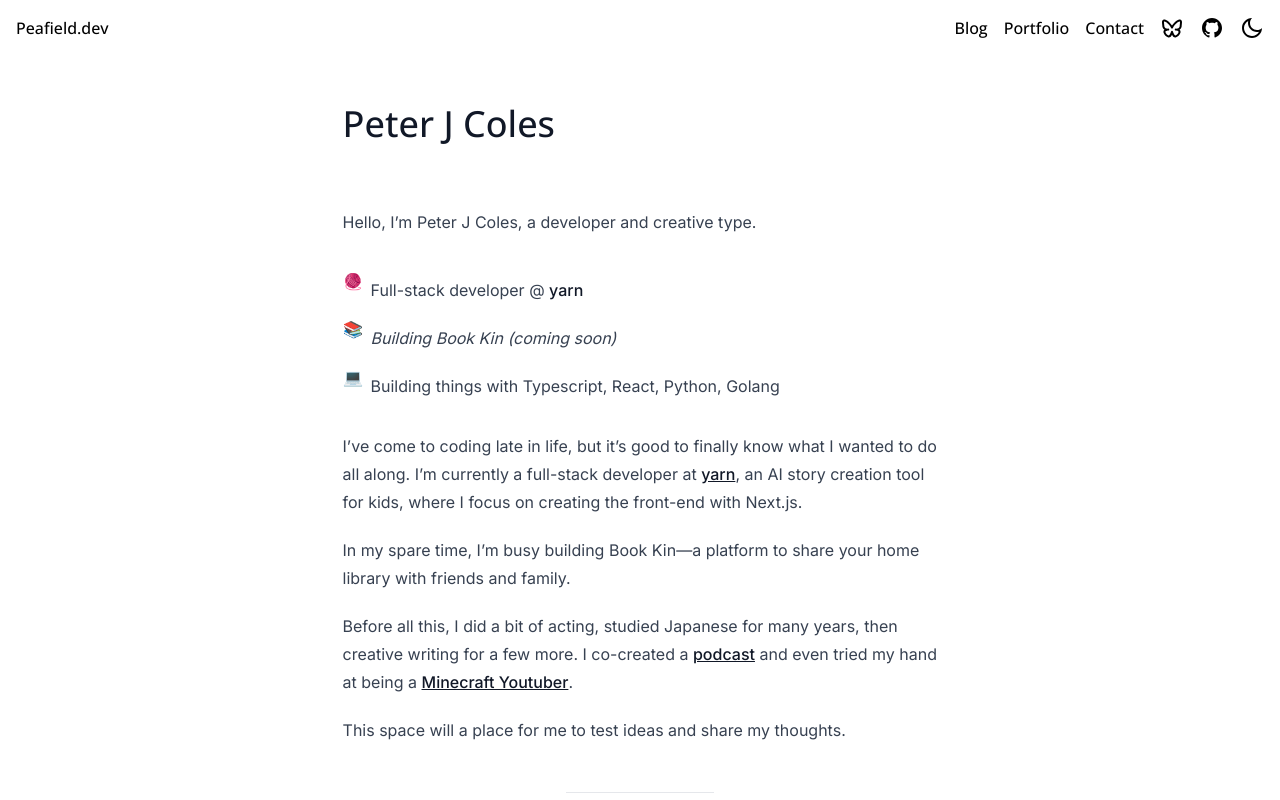
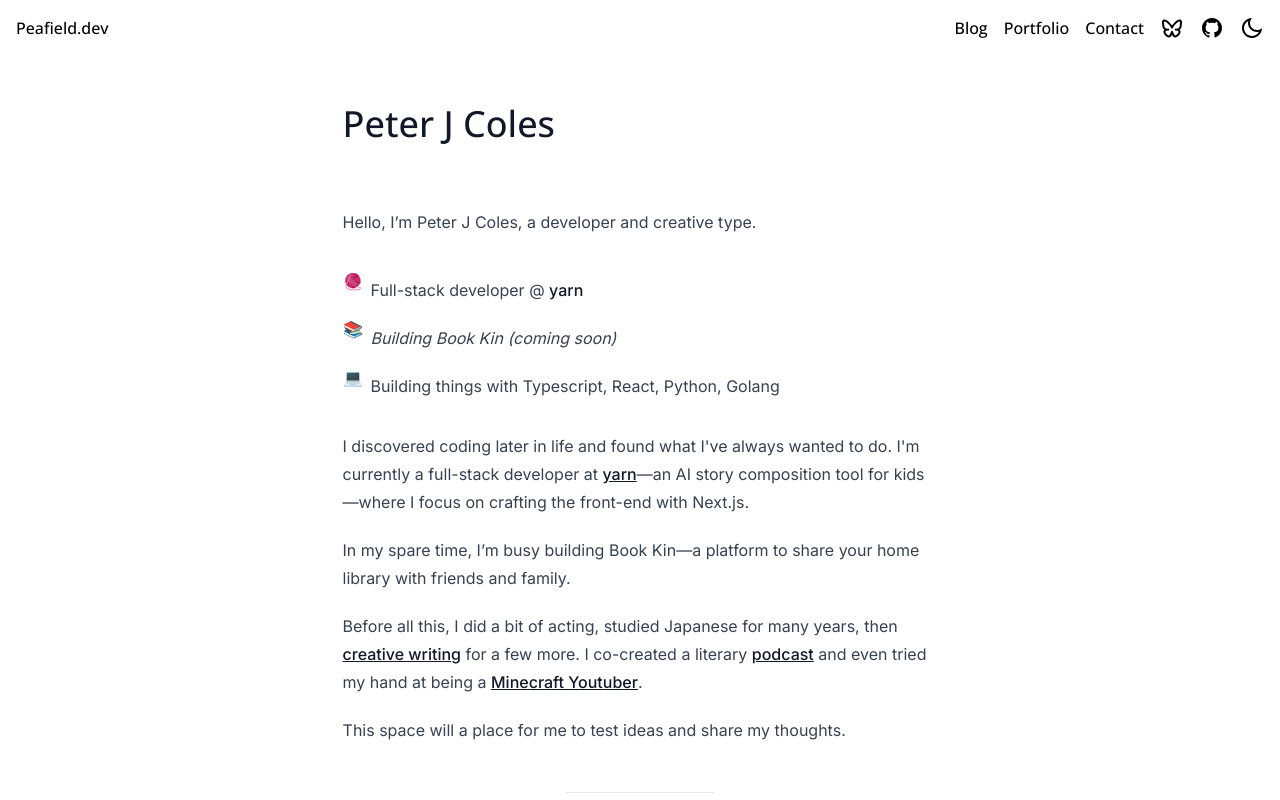
Before and after one commit to Peafield/peafield-dev, a Next.js app: page / in a window 1280 px wide. Shown: the top 800 px of the page. Built offline with nearby package versions, Linux system fonts and the light colour scheme.

Commit message:
Refine Intro component text for clarity and improve link formatting

```diff
--- a/src/components/Intro.tsx
+++ b/src/components/Intro.tsx
@@ -105,12 +105,12 @@ const Intro = () => {
           </p>
         </div>
         <p>
-          I’ve come to coding late in life, but it’s good to finally know what I
-          wanted to do all along. I’m currently a full-stack developer at{" "}
+          I discovered coding later in life and found what I've always wanted to
+          do. I'm currently a full-stack developer at{" "}
           <Link href="https://yarn.family" target="_blank">
             yarn
           </Link>
-          , an AI story creation tool for kids, where I focus on creating the
+          —an AI story composition tool for kids—where I focus on crafting the
           front-end with Next.js.
         </p>
         <p>
@@ -119,7 +119,14 @@ const Intro = () => {
         </p>
         <p>
           Before all this, I did a bit of acting, studied Japanese for many
-          years, then creative writing for a few more. I co-created a{" "}
+          years, then{" "}
+          <Link
+            href="https://www.spreadtheword.org.uk/announcing-the-london-writers-awards-winners-2019/"
+            target="_blank"
+          >
+            creative writing
+          </Link>{" "}
+          for a few more. I co-created a literary{" "}
           <Link
             href="https://bricklanebookshop.org/blb-podcast-all-episodes/"
             target="_blank"
```
